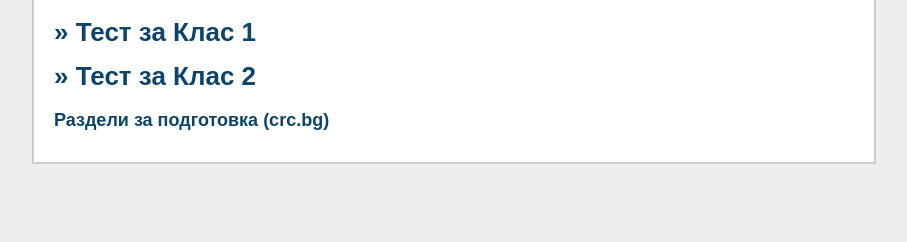
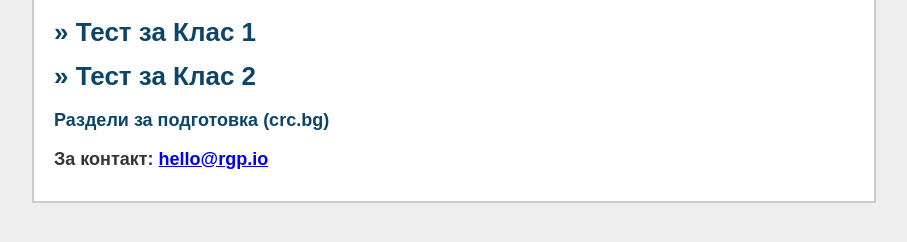
Before and after one commit to rossengeorgiev/radio-amateur-exam-bulgaria, a plain HTML site: page index.html in a window 1280 px wide. Shown: the whole page, without its empty margins (186-1093 px from the left). Drawn offline with Linux system fonts and the light colour scheme.

Commit message:
put contact info

```diff
--- a/index.html
+++ b/index.html
@@ -14,5 +14,6 @@
         <h1 class="quizName"><a class="link" href="class1.html">» Тест за Клас 1</a></h1>
 		<h1 class="quizName"><a class="link" href="class2.html">» Тест за Клас 2</a></h1>
 		<h3 class="quizName"><a class="link" target="_blank" href="http://www.crc.bg/section.php?id=363&lang=bg">Раздели за подготовка (crc.bg)</a></h1>
+        <h3 class="quizName">За контакт: <a href="mailto:hello@rgp.io">hello@rgp.io</a></h3>
     </body>
 </html>
```
